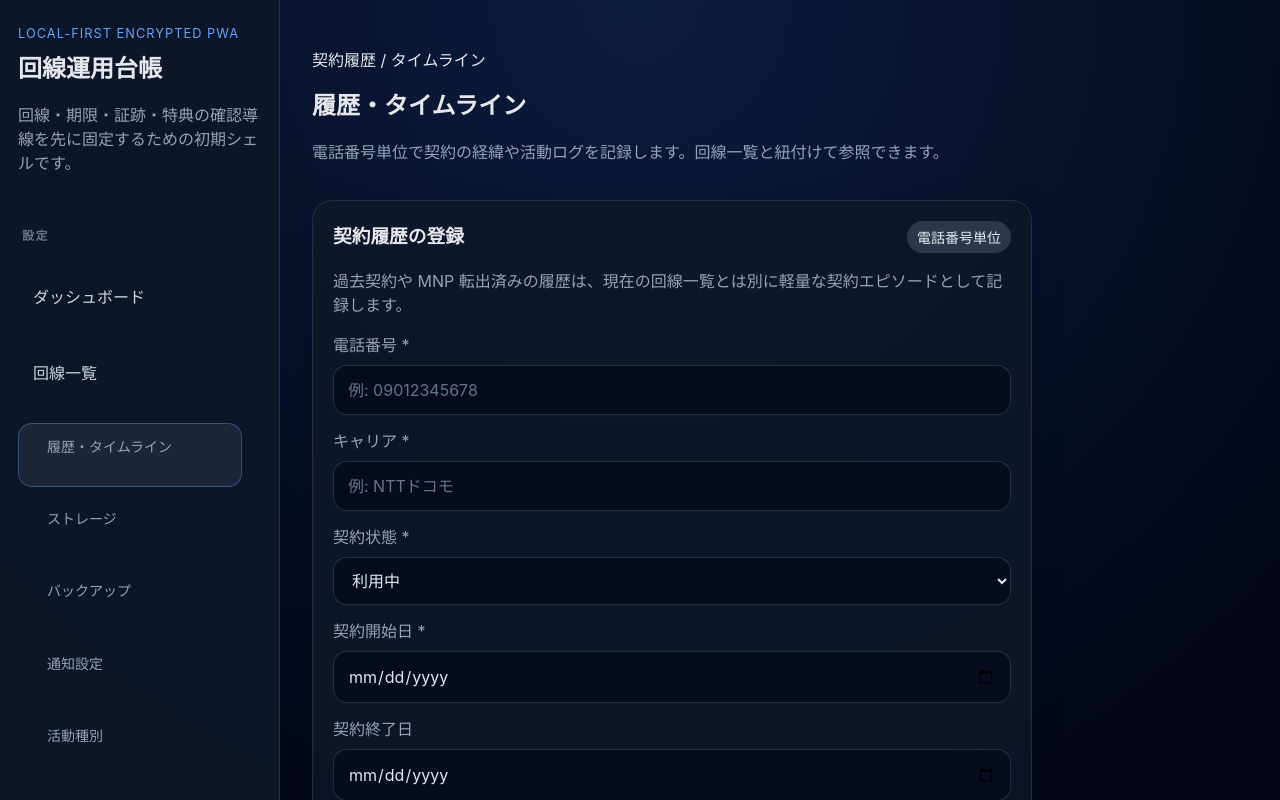
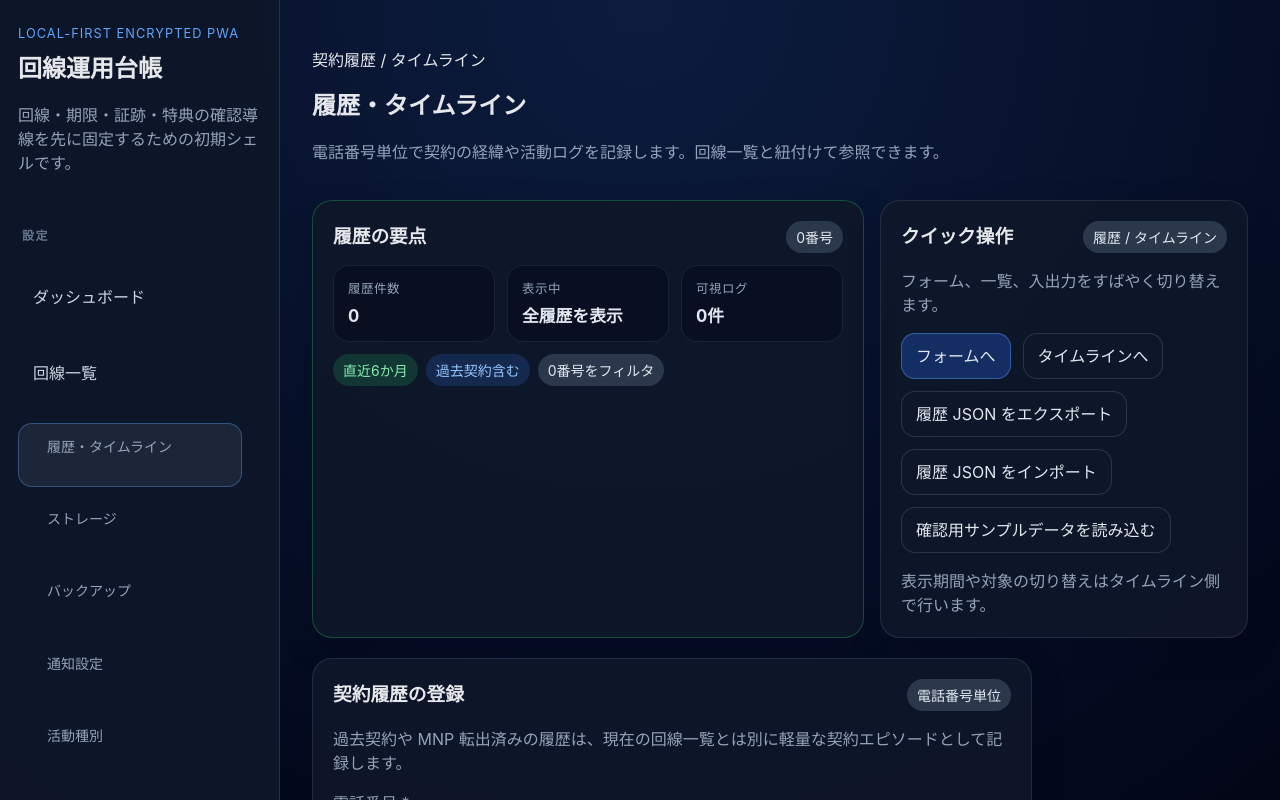
Before and after one commit to Driedsandwich/line-ops-ledger, a React (Vite) app: page /lines/history in a window 1280 px wide. Shown: the top 800 px of the page. Built offline with nearby package versions, Linux system fonts and the light colour scheme.

Commit message:
feat: improve history page visibility

```diff
--- a/src/pages/HistoryPage.tsx
+++ b/src/pages/HistoryPage.tsx
@@ -1,4 +1,4 @@
-import { useEffect, useMemo, useRef, useState } from 'react';
+import { Fragment, useEffect, useMemo, useRef, useState } from 'react';
 import { Link, useSearchParams } from 'react-router-dom';
 import { lineDraftStore, normalizePhoneNumber, type LineDraft } from '../lib/lineDrafts';
 import {
@@ -735,7 +735,7 @@ export function HistoryPage(): JSX.Element {
     const isCollapsed = collapsedActivityMemoSections.includes(sectionKey);
 
     return (
-      <>
+      <Fragment key={sectionKey}>
         <div className="button-row button-row--tight" style={{ marginTop: sectionKey === 'pinned' ? 0 : '0.75rem', marginBottom: '0.5rem' }}>
           <p className="muted" style={{ margin: 0 }}>{title}（{quickPicks.length}件）</p>
           <button type="button" className="button" onClick={() => toggleActivityMemoSection(sectionKey)}>
@@ -815,7 +815,7 @@ export function HistoryPage(): JSX.Element {
           ))}
           </div>
         )}
-      </>
+      </Fragment>
     );
   }
 
@@ -828,7 +828,7 @@ export function HistoryPage(): JSX.Element {
     const isCollapsed = collapsedActivityMemoSections.includes(sectionKey);
 
     return (
-      <>
+      <Fragment key={sectionKey}>
         <div className="button-row button-row--tight" style={{ marginTop: '0.75rem', marginBottom: '0.5rem' }}>
           <p className="muted" style={{ margin: 0 }}>非表示候補（{quickPicks.length}件）</p>
           <button type="button" className="button" onClick={() => toggleActivityMemoSection(sectionKey)}>
@@ -852,7 +852,7 @@ export function HistoryPage(): JSX.Element {
           ))}
           </div>
         )}
-      </>
+      </Fragment>
     );
   }
 
@@ -1307,6 +1307,10 @@ export function HistoryPage(): JSX.Element {
     [visibleLineHistoryGroups],
   );
 
+  const visibleTimelineStatusLabel = timelinePhoneFilter
+    ? `関連履歴に絞り込み中: ${timelinePhoneFilter.length}番号`
+    : '全履歴を表示';
+
   const historySubmitLabel = editingHistoryId ? '履歴を更新する' : '履歴を保存する';
 
   // ---------------------------------------------------------------------------
@@ -1322,6 +1326,55 @@ export function HistoryPage(): JSX.Element {
           <p className="muted">電話番号単位で契約の経緯や活動ログを記録します。回線一覧と紐付けて参照できます。</p>
         </div>
       </header>
+
+      <section className="card-grid card-grid--history-hero">
+        <article className="card card--accent">
+          <div className="card__header">
+            <h3>履歴の要点</h3>
+            <span className="badge">{visibleLineHistoryGroups.length}番号</span>
+          </div>
+          <div className="history-kpi-grid">
+            <div className="history-kpi">
+              <span className="history-kpi__label">履歴件数</span>
+              <strong className="history-kpi__value">{lineHistoryEntries.length}</strong>
+            </div>
+            <div className="history-kpi">
+              <span className="history-kpi__label">表示中</span>
+              <strong className="history-kpi__value">{visibleTimelineStatusLabel}</strong>
+            </div>
+            <div className="history-kpi">
+              <span className="history-kpi__label">可視ログ</span>
+              <strong className="history-kpi__value">{totalVisibleTimelineEntries}件</strong>
+            </div>
+          </div>
+          <div className="badge-row" style={{ marginTop: '0.75rem' }}>
+            <span className="badge badge--ok">{getTimelineRangeLabel(timelineWindow)}</span>
+            <span className="badge badge--info">{TIMELINE_VIEW_OPTIONS.find((option) => option.key === timelineViewMode)?.label}</span>
+            <span className="badge">{lineHistoryGroups.length - visibleLineHistoryGroups.length}番号をフィルタ</span>
+          </div>
+        </article>
+
+        <article className="card">
+          <div className="card__header">
+            <h3>クイック操作</h3>
+            <span className="badge">履歴 / タイムライン</span>
+          </div>
+          <p className="muted">フォーム、一覧、入出力をすばやく切り替えます。</p>
+          <div className="button-row button-row--tight">
+            <a className="button button--primary" href="#history-form">フォームへ</a>
+            <a className="button" href="#history-timeline">タイムラインへ</a>
+            <button type="button" className="button" onClick={handleExportLineHistory}>履歴 JSON をエクスポート</button>
+            <button type="button" className="button" onClick={() => historyImportInputRef.current?.click()}>履歴 JSON をインポート</button>
+            {isFirstRun ? (
+              <button type="button" className="button" onClick={handleImportSampleData}>確認用サンプルデータを読み込む</button>
+            ) : null}
+            {timelinePhoneFilter ? (
+              <button type="button" className="button" onClick={() => setTimelinePhoneFilter(null)}>絞り込み解除</button>
+            ) : null}
+          </div>
+          <p className="muted" style={{ marginBottom: 0 }}>表示期間や対象の切り替えはタイムライン側で行います。</p>
+        </article>
+      </section>
 
       <section className="card-grid card-grid--single">
         <article className="card" id="history-form">
@@ -1542,7 +1595,7 @@ export function HistoryPage(): JSX.Element {
       </section>
 
       <section className="card-grid card-grid--single">
-        <article className="card">
+        <article className="card" id="history-timeline">
           <div className="card__header">
             <h3>電話番号単位の履歴タイムライン</h3>
             <span className="badge">{visibleLineHistoryGroups.length}番号 / {totalVisibleTimelineEntries}件</span>
--- a/src/styles.css
+++ b/src/styles.css
@@ -161,6 +161,10 @@ textarea {
   grid-template-columns: minmax(320px, 1.1fr) minmax(280px, 0.9fr);
 }
 
+.card-grid--history-hero {
+  grid-template-columns: minmax(280px, 1.2fr) minmax(260px, 0.8fr);
+}
+
 .card {
   background: rgba(15, 23, 42, 0.88);
   border: 1px solid rgba(148, 163, 184, 0.16);
@@ -193,6 +197,34 @@ textarea {
   font-size: 2.5rem;
   font-weight: 700;
   margin: 0 0 8px;
+}
+
+.history-kpi-grid {
+  display: grid;
+  gap: 12px;
+  grid-template-columns: repeat(3, minmax(0, 1fr));
+}
+
+.history-kpi {
+  padding: 14px;
+  border-radius: 16px;
+  background: rgba(2, 6, 23, 0.38);
+  border: 1px solid rgba(148, 163, 184, 0.12);
+  display: grid;
+  gap: 6px;
+}
+
+.history-kpi__label {
+  font-size: 0.78rem;
+  letter-spacing: 0.04em;
+  text-transform: uppercase;
+  color: #94a3b8;
+}
+
+.history-kpi__value {
+  font-size: 1.05rem;
+  color: #e2e8f0;
+  line-height: 1.35;
 }
 
 .badge {
```
Also changed, not shown: 3 other files (tests, documents, lock files or other folders).
